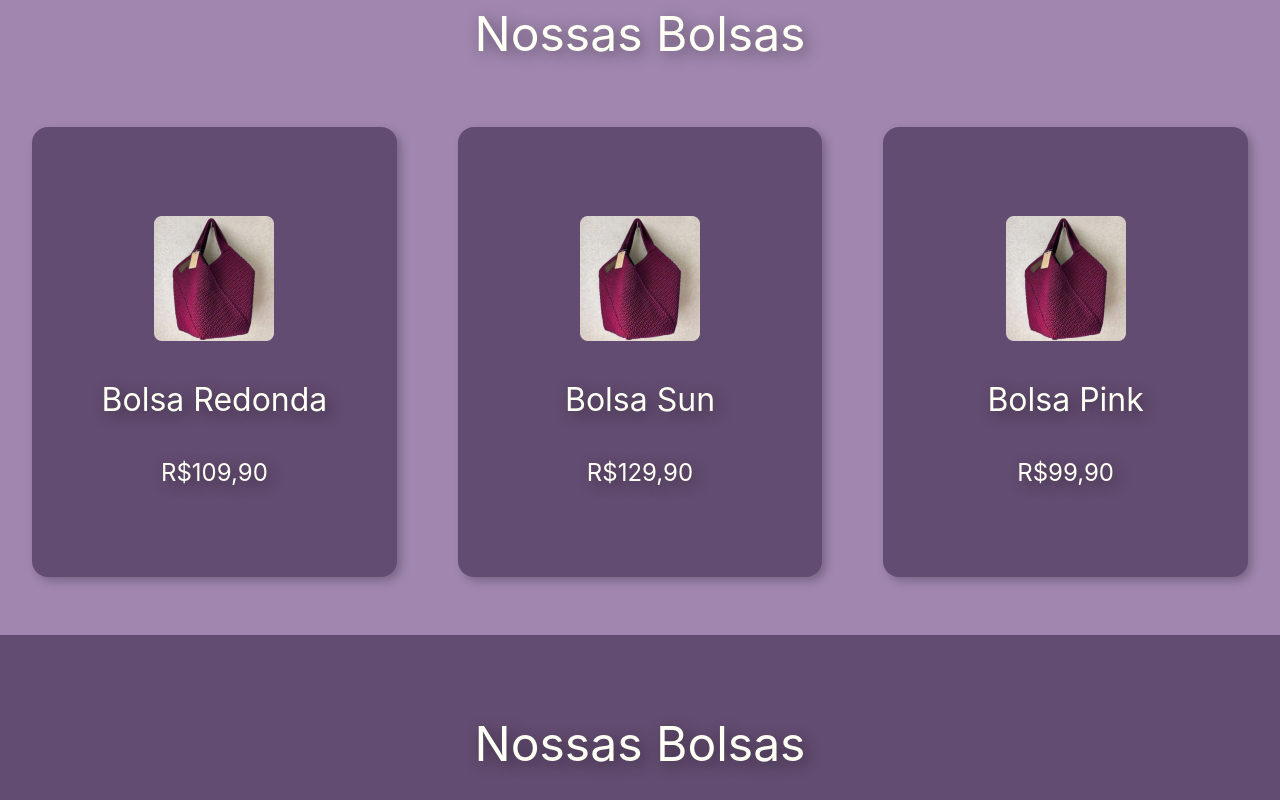
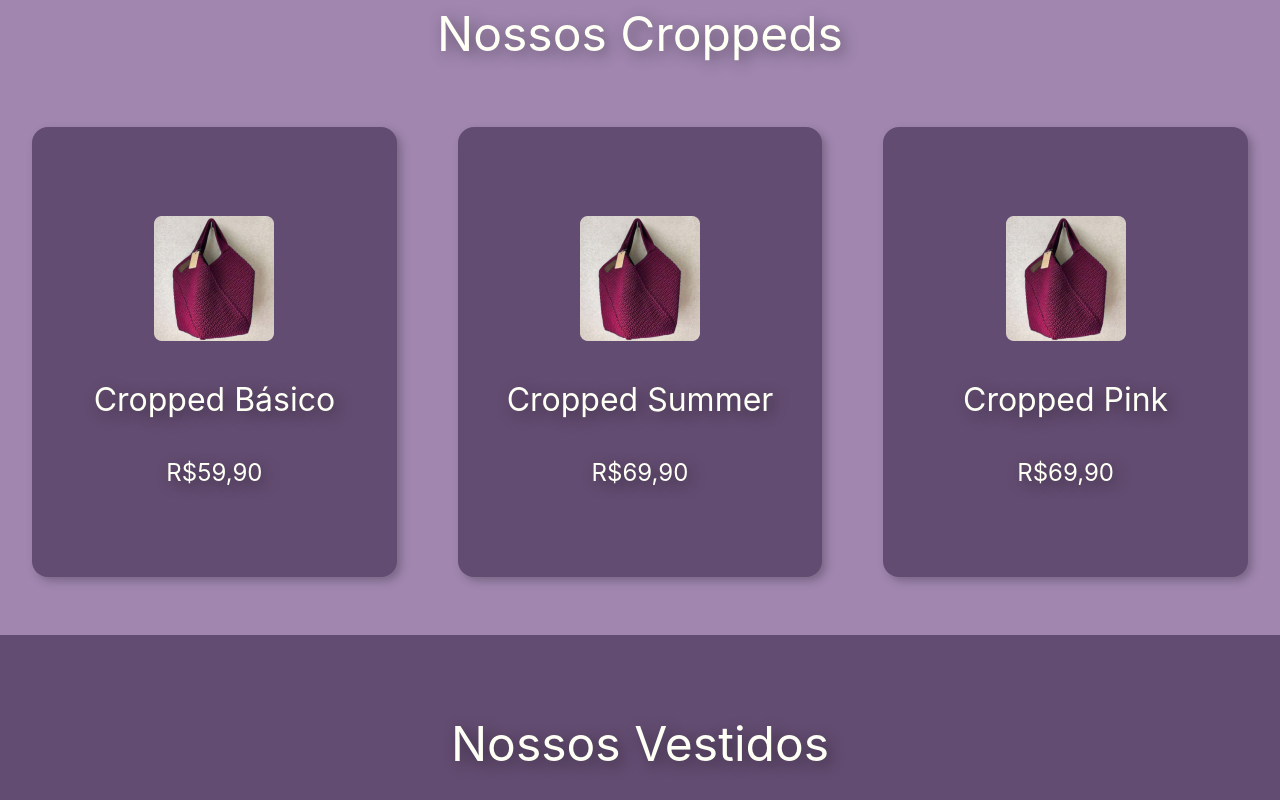
Before and after one commit to yamashita-tiemi/croche_da_lele, a Next.js app: page / in a window 1280 px wide. Shown: the part 3140-3940 px from the top of the page. Built offline with nearby package versions, Linux system fonts and the light colour scheme.

Commit message:
change contents article

```diff
--- a/src/pages/index.tsx
+++ b/src/pages/index.tsx
@@ -11,9 +11,24 @@ export default function Home() {
       <ArticleIndexPrimary></ArticleIndexPrimary>
       <ArticleIndexSecundary></ArticleIndexSecundary>
       <ArticleIndexTerciary></ArticleIndexTerciary>
-      <ArticleShop title={"Nossas Bolsas"} color={"purple"} src1={"/bolsa1.png"} alt1={""} width1={120} height1={125} titleItem1={"Bolsa Redonda"} price1={"R$109,90"} src2={"/bolsa1.png"} alt2={""} width2={120} height2={125} titleItem2={"Bolsa Sun"} price2={"R$129,90"} src3={"/bolsa1.png"} alt3={""} width3={120} height3={125} titleItem3={"Bolsa Pink"} price3={"R$99,90"} colorCard={"lilac"}></ArticleShop>
-      <ArticleShop title={"Nossas Bolsas"} color={"lilac"} src1={"/bolsa1.png"} alt1={""} width1={120} height1={125} titleItem1={"Bolsa Redonda"} price1={"R$109,90"} src2={"/bolsa1.png"} alt2={""} width2={120} height2={125} titleItem2={"Bolsa Sun"} price2={"R$129,90"} src3={"/bolsa1.png"} alt3={""} width3={120} height3={125} titleItem3={"Bolsa Pink"} price3={"R$99,90"} colorCard={"purple"}></ArticleShop>
-      <ArticleShop title={"Nossas Bolsas"} color={"purple"} src1={"/bolsa1.png"} alt1={""} width1={120} height1={125} titleItem1={"Bolsa Redonda"} price1={"R$109,90"} src2={"/bolsa1.png"} alt2={""} width2={120} height2={125} titleItem2={"Bolsa Sun"} price2={"R$129,90"} src3={"/bolsa1.png"} alt3={""} width3={120} height3={125} titleItem3={"Bolsa Pink"} price3={"R$99,90"} colorCard={"lilac"}></ArticleShop>
+      <ArticleShop
+        title={"Nossas Bolsas"} color={"purple"} colorCard={"lilac"}
+        titleItem1={"Bolsa Redonda"} price1={"R$109,90"} src1={"/bolsa1.png"} alt1={""} width1={120} height1={125}
+        titleItem2={"Bolsa Sun"} price2={"R$129,90"} src2={"/bolsa1.png"} alt2={""} width2={120} height2={125}
+        titleItem3={"Bolsa Pink"} price3={"R$99,90"} src3={"/bolsa1.png"} alt3={""} width3={120} height3={125}
+      ></ArticleShop>
+      <ArticleShop
+        title={"Nossos Croppeds"} color={"lilac"} colorCard={"purple"}
+        titleItem1={"Cropped Básico"} price1={"R$59,90"} src1={"/bolsa1.png"} alt1={""} width1={120} height1={125}
+        titleItem2={"Cropped Summer"} price2={"R$69,90"} src2={"/bolsa1.png"} alt2={""} width2={120} height2={125}
+        titleItem3={"Cropped Pink"} price3={"R$69,90"} src3={"/bolsa1.png"} alt3={""} width3={120} height3={125}
+      ></ArticleShop>
+      <ArticleShop
+        title={"Nossos Vestidos"} color={"purple"} colorCard={"lilac"}
+        titleItem1={"Vestido Areia"} price1={"R$129,90"} src1={"/bolsa1.png"} alt1={""} width1={120} height1={125}
+        titleItem2={"Vestido Mermaid"} price2={"R$159,90"} src2={"/bolsa1.png"} alt2={""} width2={120} height2={125}
+        titleItem3={"Vestido Pink"} price3={"R$119,90"} src3={"/bolsa1.png"} alt3={""} width3={120} height3={125}
+      ></ArticleShop>
     </Stack>
   )
 }
```
